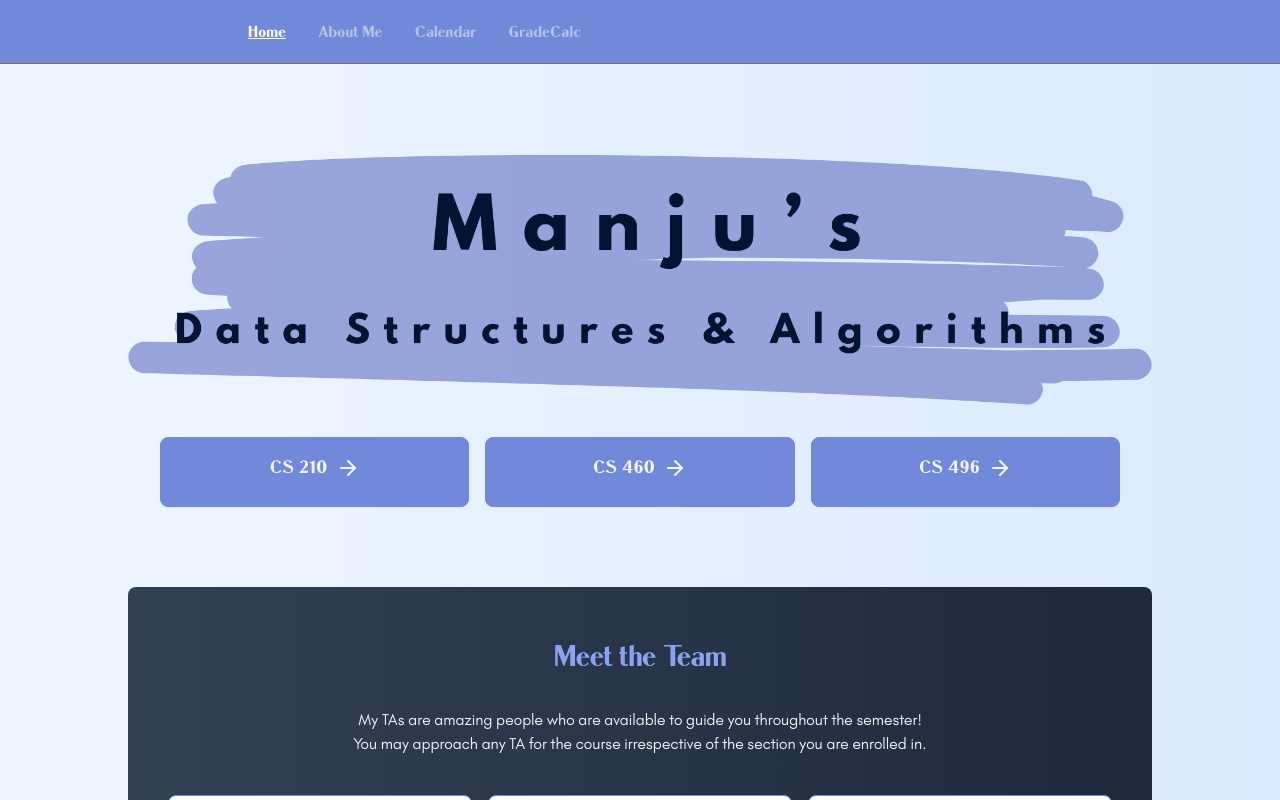
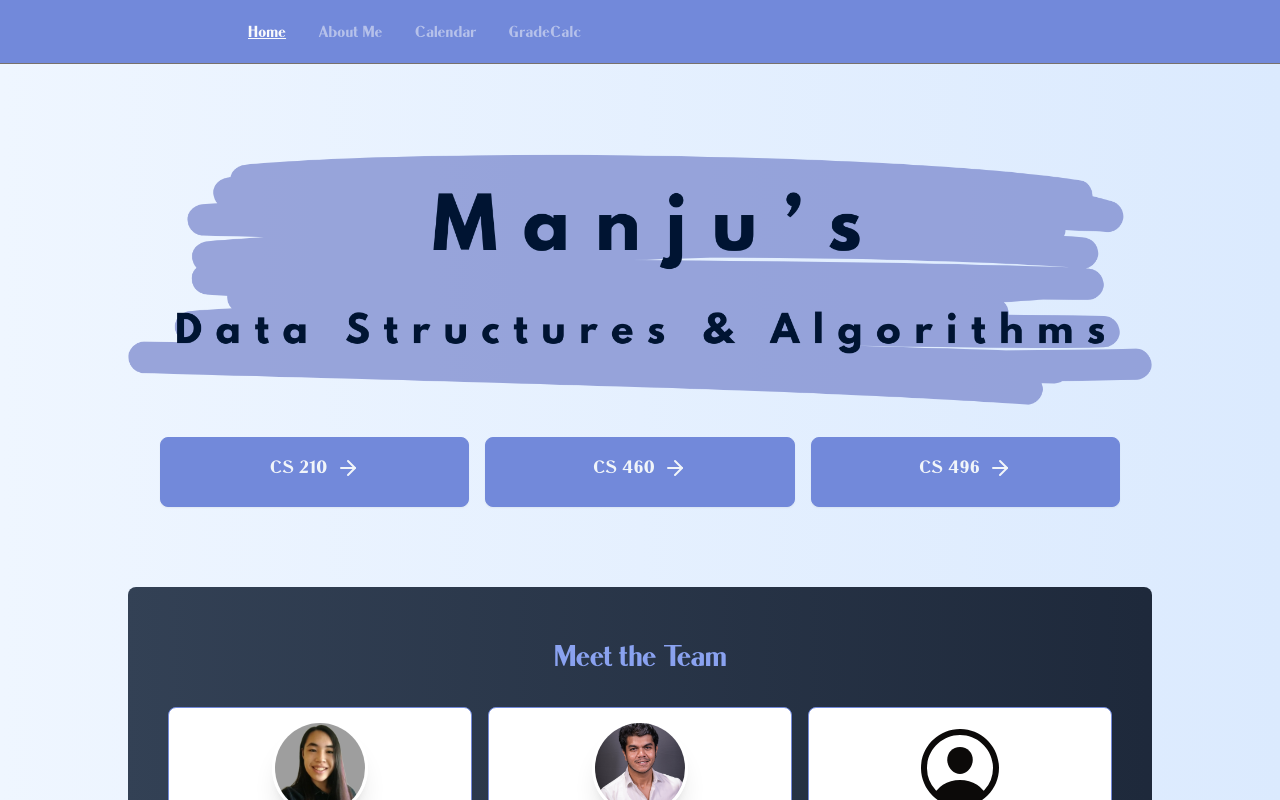
Before and after one commit to profmanjumu/cs-website-main, a Next.js app: page / in a window 1280 px wide. Shown: the top 800 px of the page. Built offline with nearby package versions, Linux system fonts and the light colour scheme.

Commit message:
extra text removed

```diff
--- a/components/landing-page/intro-cards.tsx
+++ b/components/landing-page/intro-cards.tsx
@@ -14,14 +14,7 @@ export const IntroCards = () => {
         <h1 className="sm:leading-loose font-roboto_condensed tracking-tight text-3xl text-center text-discordPurpleHover mb-5">
           Meet the Team
         </h1>
-        <p className="font-dm_serif_display text-center text-slate-100">
-          My TAs are amazing people who are available to guide you throughout
-          the semester!
-        </p>
-        <p className="font-dm_serif_display text-center text-slate-100 mb-10">
-          You may approach any TA for the course irrespective of the section you
-          are enrolled in.
-        </p>
+
         <div className="grid grid-cols-1 sm:grid-cols-2 lg:grid-cols-3 gap-4">
           {people.map((person, index) => (
             <IntroCard key={index} {...person} />
```
Also changed, not shown: notes.txt.
